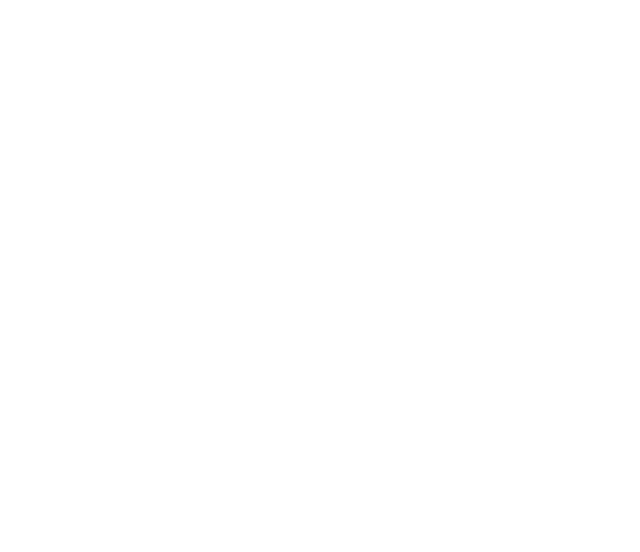
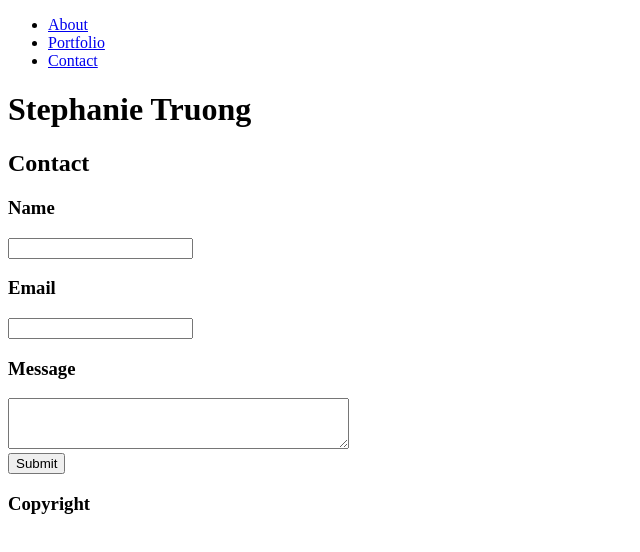
Before and after one commit to stephtomyluo/basic-portfolio, a plain HTML site: page contact.html in a window 1280 px wide. Shown: the whole page, without its empty margins (0-640 px from the left). Drawn offline with Linux system fonts and the light colour scheme.

Commit message:
added initial content to contact.html

```diff
--- a/contact.html
+++ b/contact.html
@@ -0,0 +1,47 @@
+<!DOCTYPE html>
+<html>
+    <head>
+        <title>
+            Contact Information
+        </title>
+        <!-- Remember to include stylesheet -->
+    </head>
+
+    <body>
+        <nav class="navbar">
+            <ul>
+                <li><a href="#about">About</a></li>
+                <li><a href="#portfolio">Portfolio</a></li>
+                <li><a href="#contact">Contact</a></li>
+            </ul>
+        </nav>
+        <header>
+            <h1>Stephanie Truong</h1>
+        </header>
+
+        <h2>Contact</h2>
+
+            <h3>Name</h3>
+                <section class="name">
+                    <input type="text" name="name" id="name">
+                </section>
+
+            <h3>Email</h3>
+                <section class="email">
+                    <input type="text" name="email" id="email">
+                </section>
+
+            <h3>Message</h3>
+                <section class="extra-info">
+                    <textarea id="extra" name="extra" rows="3" cols="40"></textarea>
+                </section>
+
+                <section class="submission">
+                    <input type="submit" value="Submit">
+                </section>
+        </div>
+        <footer>
+            <h3>Copyright</h3>
+        </footer>
+    </body>
+</html>
```
Also changed, not shown: index.html (+10 -0 lines).
